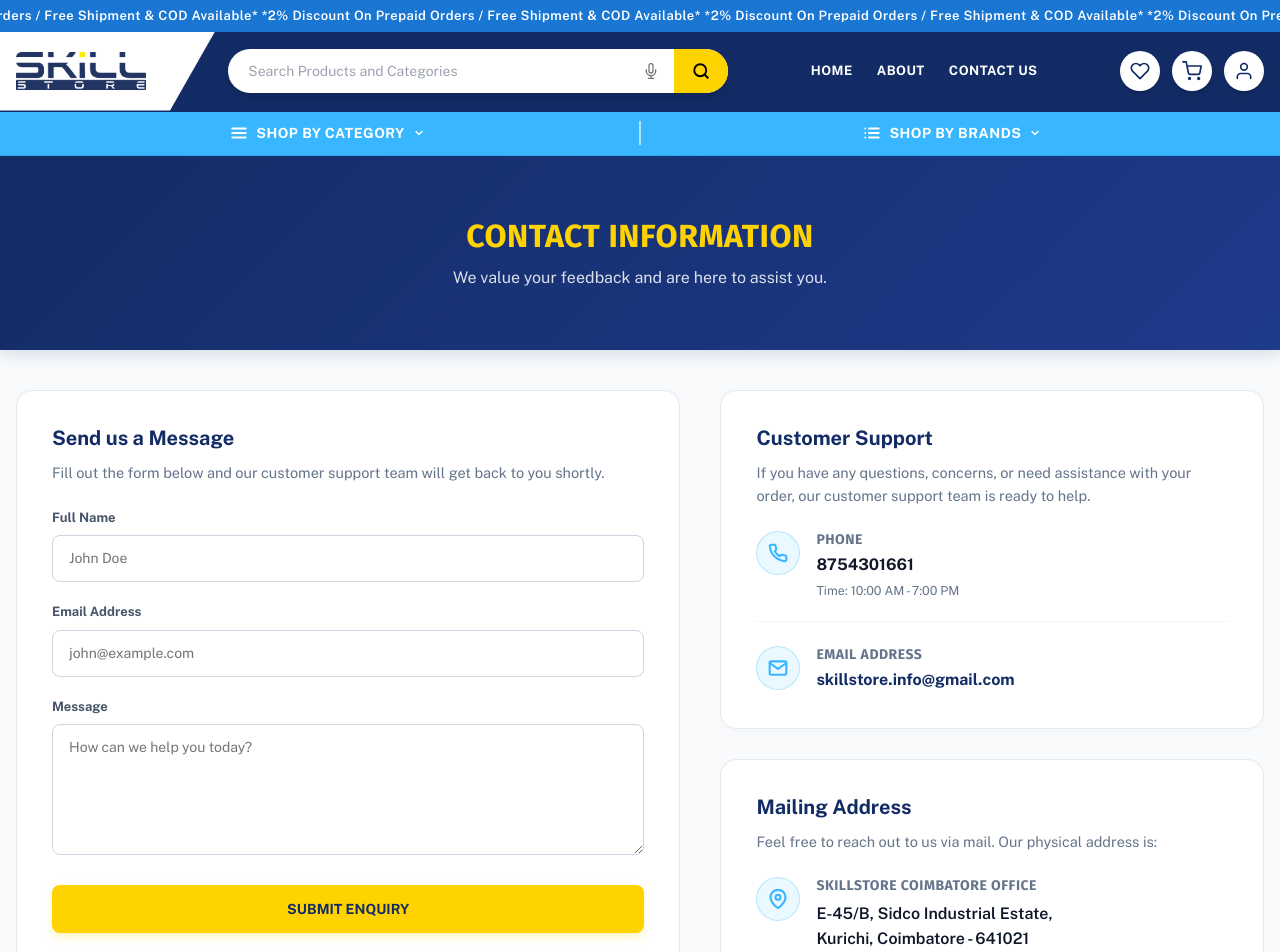
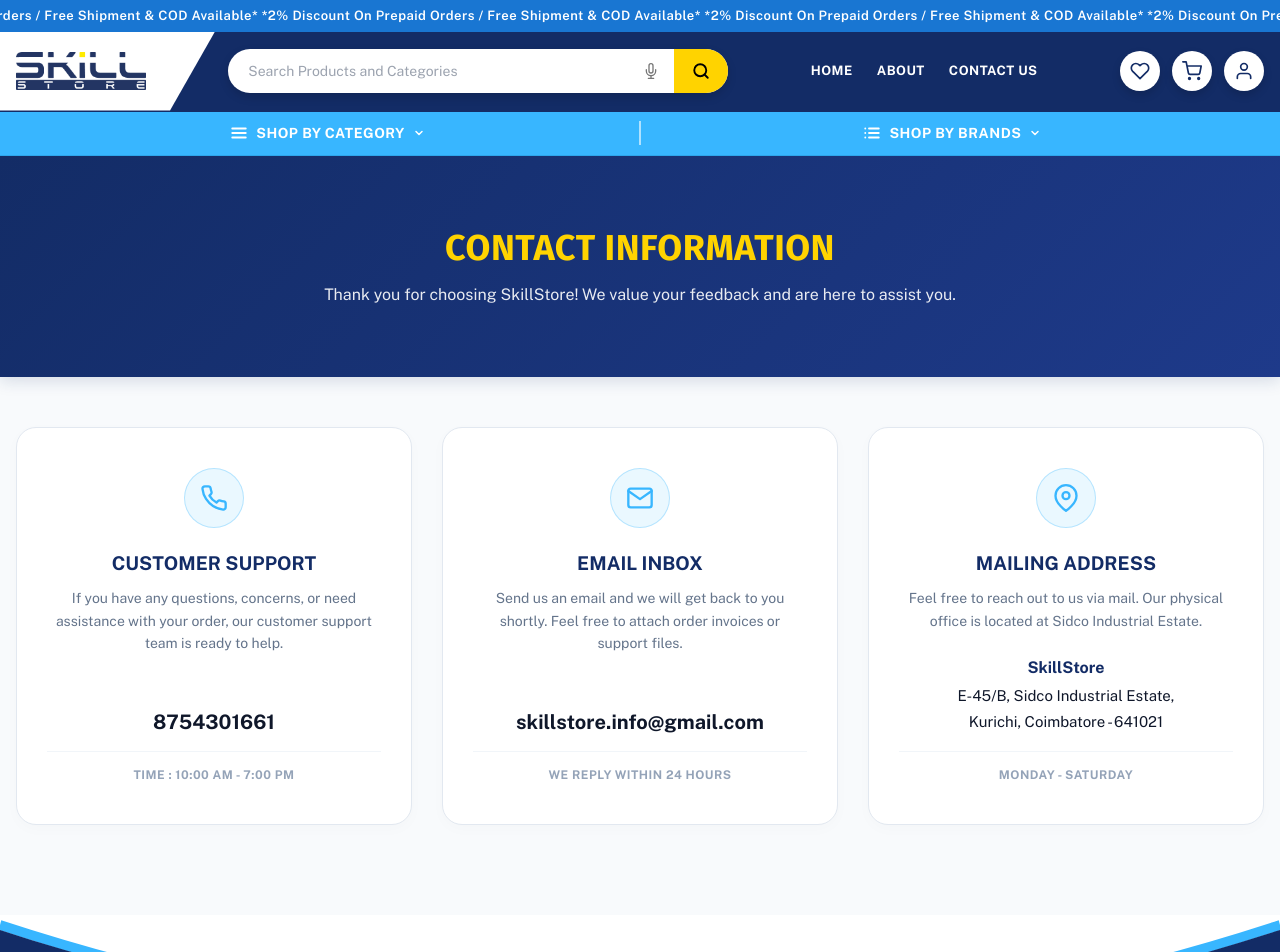
Before and after one commit to Arnav-Sharma437/Skill-store, a Next.js app: page /contact in a window 1280 px wide. Shown: the top 952 px of the page. Built offline with nearby package versions, Linux system fonts and the light colour scheme.

Commit message:
feat: redesign contact page to 3-column info card layout and remove contact form

```diff
--- a/src/app/contact/ContactPage.module.css
+++ b/src/app/contact/ContactPage.module.css
@@ -1,6 +1,6 @@
 .main {
   background: #f8fafc;
-  padding-bottom: 80px;
+  padding-bottom: 90px;
   font-family: var(--font-sans);
 }
 
@@ -8,169 +8,61 @@
 .bannerHeader {
   background: linear-gradient(135deg, #132c66 0%, #1e3a8a 100%);
   color: #ffffff;
-  padding: 60px 0;
+  padding: 70px 0;
   text-align: center;
   box-shadow: 0 4px 15px rgba(19, 44, 102, 0.15);
-  margin-bottom: 40px;
+  margin-bottom: 50px;
 }
 
 .bannerTitle {
   font-family: var(--font-accent);
   font-weight: 900;
-  font-size: 32px;
+  font-size: 36px;
   color: #ffd300;
   letter-spacing: 0.5px;
-  margin: 0 0 10px 0;
+  margin: 0 0 12px 0;
   text-transform: uppercase;
 }
 
 .bannerSubtitle {
   font-size: 16px;
-  opacity: 0.85;
+  opacity: 0.9;
   margin: 0;
+  max-width: 650px;
+  margin-left: auto;
+  margin-right: auto;
+  line-height: 1.5;
 }
 
-/* Contact Layout Grid */
-.contactLayout {
+/* Contact Grid */
+.contactGrid {
   display: grid;
-  grid-template-columns: 1.1fr 0.9fr;
-  gap: 40px;
-  align-items: start;
+  grid-template-columns: repeat(3, 1fr);
+  gap: 30px;
+  align-items: stretch;
 }
 
-.formCard, .detailsCard {
+.infoCard {
   background: #ffffff;
   border: 1px solid #e2e8f0;
-  border-radius: 16px;
-  padding: 35px;
+  border-radius: 20px;
+  padding: 40px 30px;
+  text-align: center;
   box-shadow: 0 4px 15px rgba(0, 0, 0, 0.02);
+  display: flex;
+  flex-direction: column;
+  align-items: center;
+  transition: transform var(--transition-fast) ease, box-shadow var(--transition-fast) ease;
 }
 
-.formCard h2, .detailsCard h2 {
-  font-family: var(--font-sans);
-  font-weight: 800;
-  font-size: 20px;
-  color: #132c66;
-  margin: 0 0 10px 0;
+.infoCard:hover {
+  transform: translateY(-4px);
+  box-shadow: 0 10px 25px rgba(19, 44, 102, 0.05);
 }
 
-.formCard p, .detailsCard p {
-  font-size: 14.5px;
-  color: #64748b;
-  line-height: 1.6;
-  margin: 0 0 24px 0;
-}
-
-/* Contact Form */
-.form {
-  display: flex;
-  flex-direction: column;
-  gap: 20px;
-}
-
-.inputGroup {
-  display: flex;
-  flex-direction: column;
-  gap: 8px;
-}
-
-.inputGroup label {
-  font-size: 13px;
-  font-weight: 700;
-  color: #475569;
-}
-
-.inputGroup input, .inputGroup textarea {
-  border: 1.5px solid #cbd5e1;
-  border-radius: 8px;
-  padding: 12px 16px;
-  font-family: var(--font-sans);
-  font-size: 14px;
-  outline: none;
-  background: #ffffff;
-  transition: border-color var(--transition-fast) ease;
-}
-
-.inputGroup input:focus, .inputGroup textarea:focus {
-  border-color: #38b6ff;
-}
-
-.submitBtn {
-  height: 48px;
-  background: #ffd300;
-  border: none;
-  border-radius: 8px;
-  color: #132c66;
-  font-weight: 800;
-  font-size: 14px;
-  cursor: pointer;
-  transition: all var(--transition-fast) ease;
-  box-shadow: 0 4px 10px rgba(253, 211, 0, 0.25);
-  margin-top: 10px;
-}
-
-.submitBtn:hover {
-  background: #e6be00;
-  transform: translateY(-1px);
-}
-
-.submitBtn:disabled {
-  background: #cbd5e1;
-  color: #64748b;
-  cursor: not-allowed;
-  transform: none;
-  box-shadow: none;
-}
-
-/* Alerts */
-.successAlert {
-  background: #d1fae5;
-  border: 1px solid #10b981;
-  color: #065f46;
-  border-radius: 8px;
-  padding: 14px 18px;
-  font-size: 14px;
-  line-height: 1.45;
-}
-
-.errorAlert {
-  background: #fee2e2;
-  border: 1px solid #ef4444;
-  color: #991b1b;
-  border-radius: 8px;
-  padding: 14px 18px;
-  font-size: 14px;
-}
-
-/* Details Column */
-.detailsColumn {
-  display: flex;
-  flex-direction: column;
-  gap: 30px;
-}
-
-.infoList {
-  display: flex;
-  flex-direction: column;
-  gap: 24px;
-}
-
-.infoItem {
-  display: flex;
-  align-items: flex-start;
-  gap: 16px;
-  border-bottom: 1px solid #f1f5f9;
-  padding-bottom: 20px;
-}
-
-.infoItem:last-child {
-  border-bottom: none;
-  padding-bottom: 0;
-}
-
-.iconCircle {
-  width: 44px;
-  height: 44px;
+.iconWrapper {
+  width: 60px;
+  height: 60px;
   border-radius: 50%;
   background: rgba(56, 182, 255, 0.1);
   border: 1.5px solid rgba(56, 182, 255, 0.3);
@@ -178,75 +70,95 @@
   align-items: center;
   justify-content: center;
   color: #38b6ff;
-  flex-shrink: 0;
+  margin-bottom: 24px;
 }
 
-.infoMeta {
+.infoCard h2 {
+  font-family: var(--font-sans);
+  font-weight: 800;
+  font-size: 19px;
+  color: #132c66;
+  margin: 0 0 12px 0;
+  text-transform: uppercase;
+}
+
+.cardDesc {
+  font-size: 14px;
+  color: #64748b;
+  line-height: 1.6;
+  margin: 0 0 24px 0;
+  flex-grow: 1;
+}
+
+.cardValue {
+  font-size: 20px;
+  font-weight: 850;
+  color: #0f172a;
+  margin-bottom: 14px;
+}
+
+.cardValue a {
+  color: #0f172a;
+  text-decoration: none;
+  transition: color 0.2s ease;
+}
+
+.cardValue a:hover {
+  color: #38b6ff;
+}
+
+.addressBox {
   display: flex;
   flex-direction: column;
   gap: 4px;
+  margin-bottom: 18px;
+  font-size: 15px;
+  color: #0f172a;
+  line-height: 1.45;
 }
 
-.infoMeta h3 {
-  font-size: 14px;
+.addressBox strong {
+  font-weight: 800;
+  color: #132c66;
+  font-size: 16px;
+  margin-bottom: 2px;
+}
+
+.cardNote {
+  font-size: 12px;
   font-weight: 750;
-  color: #64748b;
-  margin: 0;
+  color: #94a3b8;
   text-transform: uppercase;
   letter-spacing: 0.5px;
-}
-
-.infoMeta p {
-  font-size: 16px;
-  color: #0f172a;
-  margin: 0;
-}
-
-.infoMeta p strong {
-  font-weight: 750;
-}
-
-.infoMeta p a {
-  color: #132c66;
-  text-decoration: none;
-  transition: color 0.2s;
-}
-
-.infoMeta p a:hover {
-  color: #38b6ff;
-}
-
-.infoMeta span {
-  font-size: 12.5px;
-  color: #64748b;
-}
-
-.addressText {
-  font-size: 15px;
-  color: #0f172a !important;
-  line-height: 1.5;
-  font-weight: 600;
-  margin-top: 2px !important;
+  border-top: 1px solid #f1f5f9;
+  width: 100%;
+  padding-top: 14px;
 }
 
 /* Responsiveness */
 @media (max-width: 1024px) {
-  .contactLayout {
-    grid-template-columns: 1fr;
+  .contactGrid {
+    grid-template-columns: repeat(2, 1fr);
   }
 }
 
 @media (max-width: 768px) {
   .bannerHeader {
-    padding: 40px 0;
+    padding: 50px 0;
+    margin-bottom: 30px;
   }
   .bannerTitle {
-    font-size: 24px;
+    font-size: 28px;
   }
   .bannerSubtitle {
     font-size: 14px;
+    padding: 0 10px;
   }
-  .formCard, .detailsCard {
-    padding: 24px 20px;
+  .contactGrid {
+    grid-template-columns: 1fr;
+    gap: 20px;
+  }
+  .infoCard {
+    padding: 30px 20px;
   }
 }
--- a/src/app/contact/page.tsx
+++ b/src/app/contact/page.tsx
@@ -1,176 +1,84 @@
 "use client";
 
-import React, { useState } from "react";
+import React from "react";
 import Header from "@/components/home/Header";
 import Footer from "@/components/home/Footer";
 import AnnouncementBar from "@/components/home/AnnouncementBar";
 import styles from "./ContactPage.module.css";
 
 export default function ContactPage() {
-  const [formData, setFormData] = useState({
-    name: "",
-    email: "",
-    message: "",
-  });
-  const [loading, setLoading] = useState(false);
-  const [success, setSuccess] = useState(false);
-  const [error, setError] = useState("");
-
-  const handleSubmit = async (e: React.FormEvent) => {
-    e.preventDefault();
-    setLoading(true);
-    setSuccess(false);
-    setError("");
-
-    try {
-      const res = await fetch("/api/admin/enquiries", {
-        method: "POST",
-        headers: { "Content-Type": "application/json" },
-        body: JSON.stringify(formData),
-      });
-      const json = await res.json();
-      if (json.success) {
-        setSuccess(true);
-        setFormData({ name: "", email: "", message: "" });
-      } else {
-        setError(json.error || "Failed to submit enquiry. Please try again.");
-      }
-    } catch {
-      setError("Network error. Please try again.");
-    } finally {
-      setLoading(false);
-    }
-  };
-
   return (
     <>
       <AnnouncementBar />
       <Header />
 
       <main className={styles.main}>
-        {/* Banner header */}
+        {/* Banner Header */}
         <div className={styles.bannerHeader}>
           <div className="container">
-            <h1 className={styles.bannerTitle}>CONTACT INFORMATION</h1>
-            <p className={styles.bannerSubtitle}>We value your feedback and are here to assist you.</p>
+            <h1 className={styles.bannerTitle}>Contact Information</h1>
+            <p className={styles.bannerSubtitle}>
+              Thank you for choosing SkillStore! We value your feedback and are here to assist you.
+            </p>
           </div>
         </div>
 
+        {/* 3-Column Info Cards Grid */}
         <div className="container">
-          <div className={styles.contactLayout}>
-            {/* Left: Contact Form */}
-            <div className={styles.formCard}>
-              <h2>Send us a Message</h2>
-              <p>Fill out the form below and our customer support team will get back to you shortly.</p>
-
-              <form onSubmit={handleSubmit} className={styles.form}>
-                {success && (
-                  <div className={styles.successAlert}>
-                    <strong>Thank you!</strong> Your message has been sent successfully. We will contact you soon.
-                  </div>
-                )}
-                {error && <div className={styles.errorAlert}>{error}</div>}
-
-                <div className={styles.inputGroup}>
-                  <label htmlFor="form-name">Full Name</label>
-                  <input
-                    id="form-name"
-                    type="text"
-                    placeholder="John Doe"
-                    value={formData.name}
-                    onChange={(e) => setFormData({ ...formData, name: e.target.value })}
-                    required
-                  />
-                </div>
-
-                <div className={styles.inputGroup}>
-                  <label htmlFor="form-email">Email Address</label>
-                  <input
-                    id="form-email"
-                    type="email"
-                    placeholder="john@example.com"
-                    value={formData.email}
-                    onChange={(e) => setFormData({ ...formData, email: e.target.value })}
-                    required
-                  />
-                </div>
-
-                <div className={styles.inputGroup}>
-                  <label htmlFor="form-msg">Message</label>
-                  <textarea
-                    id="form-msg"
-                    rows={5}
-                    placeholder="How can we help you today?"
-                    value={formData.message}
-                    onChange={(e) => setFormData({ ...formData, message: e.target.value })}
-                    required
-                  ></textarea>
-                </div>
-
-                <button type="submit" disabled={loading} className={styles.submitBtn}>
-                  {loading ? "SENDING MESSAGE..." : "SUBMIT ENQUIRY"}
-                </button>
-              </form>
-            </div>
-
-            {/* Right: Contact details */}
-            <div className={styles.detailsColumn}>
-              <div className={styles.detailsCard}>
-                <h2>Customer Support</h2>
-                <p>If you have any questions, concerns, or need assistance with your order, our customer support team is ready to help.</p>
-
-                <div className={styles.infoList}>
-                  {/* Phone Item */}
-                  <div className={styles.infoItem}>
-                    <div className={styles.iconCircle}>
-                      <svg width="20" height="20" viewBox="0 0 24 24" fill="none" stroke="currentColor" strokeWidth="2.5" strokeLinecap="round" strokeLinejoin="round">
+          <div className={styles.contactGrid}>
+            {/* Card 1: Call Us */}
+            <div className={styles.infoCard}>
+              <div className={styles.iconWrapper}>
+                <svg width="28" height="28" viewBox="0 0 24 24" fill="none" stroke="currentColor" strokeWidth="2" strokeLinecap="round" strokeLinejoin="round">
                   <path d="M22 16.92v3a2 2 0 0 1-2.18 2 19.79 19.79 0 0 1-8.63-3.07 19.5 19.5 0 0 1-6-6 19.79 19.79 0 0 1-3.07-8.67A2 2 0 0 1 4.11 2h3a2 2 0 0 1 2 1.72 12.84 12.84 0 0 0 .7 2.81 2 2 0 0 1-.45 2.11L8.09 9.91a16 16 0 0 0 6 6l1.27-1.27a2 2 0 0 1 2.11-.45 12.84 12.84 0 0 0 2.81.7A2 2 0 0 1 22 16.92z"></path>
                 </svg>
               </div>
-                    <div className={styles.infoMeta}>
-                      <h3>Phone</h3>
-                      <p><strong>8754301661</strong></p>
-                      <span>Time: 10:00 AM - 7:00 PM</span>
+              <h2>Customer Support</h2>
+              <p className={styles.cardDesc}>
+                If you have any questions, concerns, or need assistance with your order, our customer support team is ready to help.
+              </p>
+              <div className={styles.cardValue}>
+                <a href="tel:8754301661">8754301661</a>
               </div>
+              <span className={styles.cardNote}>Time : 10:00 AM - 7:00 PM</span>
             </div>
 
-                  {/* Email Item */}
-                  <div className={styles.infoItem}>
-                    <div className={styles.iconCircle}>
-                      <svg width="20" height="20" viewBox="0 0 24 24" fill="none" stroke="currentColor" strokeWidth="2.5" strokeLinecap="round" strokeLinejoin="round">
+            {/* Card 2: Email Us */}
+            <div className={styles.infoCard}>
+              <div className={styles.iconWrapper}>
+                <svg width="28" height="28" viewBox="0 0 24 24" fill="none" stroke="currentColor" strokeWidth="2" strokeLinecap="round" strokeLinejoin="round">
                   <path d="M4 4h16c1.1 0 2 .9 2 2v12c0 1.1-.9 2-2 2H4c-1.1 0-2-.9-2-2V6c0-1.1.9-2 2-2z"></path>
                   <polyline points="22,6 12,13 2,6"></polyline>
                 </svg>
               </div>
-                    <div className={styles.infoMeta}>
-                      <h3>Email Address</h3>
-                      <p><a href="mailto:skillstore.info@gmail.com"><strong>skillstore.info@gmail.com</strong></a></p>
+              <h2>Email Inbox</h2>
+              <p className={styles.cardDesc}>
+                Send us an email and we will get back to you shortly. Feel free to attach order invoices or support files.
+              </p>
+              <div className={styles.cardValue}>
+                <a href="mailto:skillstore.info@gmail.com">skillstore.info@gmail.com</a>
               </div>
-                  </div>
-                </div>
+              <span className={styles.cardNote}>We reply within 24 hours</span>
             </div>
 
-              {/* Address Card */}
-              <div className={styles.detailsCard}>
-                <h2>Mailing Address</h2>
-                <p>Feel free to reach out to us via mail. Our physical address is:</p>
-
-                <div className={styles.infoItem} style={{ border: "none", padding: 0 }}>
-                  <div className={styles.iconCircle}>
-                    <svg width="20" height="20" viewBox="0 0 24 24" fill="none" stroke="currentColor" strokeWidth="2.5" strokeLinecap="round" strokeLinejoin="round">
+            {/* Card 3: Visit Us */}
+            <div className={styles.infoCard}>
+              <div className={styles.iconWrapper}>
+                <svg width="28" height="28" viewBox="0 0 24 24" fill="none" stroke="currentColor" strokeWidth="2" strokeLinecap="round" strokeLinejoin="round">
                   <path d="M21 10c0 7-9 13-9 13s-9-6-9-13a9 9 0 0 1 18 0z"></path>
                   <circle cx="12" cy="10" r="3"></circle>
                 </svg>
               </div>
-                  <div className={styles.infoMeta}>
-                    <h3>SkillStore Coimbatore Office</h3>
-                    <p className={styles.addressText}>
-                      E-45/B, Sidco Industrial Estate,<br />
-                      Kurichi, Coimbatore - 641021
+              <h2>Mailing Address</h2>
+              <p className={styles.cardDesc}>
+                Feel free to reach out to us via mail. Our physical office is located at Sidco Industrial Estate.
               </p>
+              <div className={styles.addressBox}>
+                <strong>SkillStore</strong>
+                <span>E-45/B, Sidco Industrial Estate,</span>
+                <span>Kurichi, Coimbatore - 641021</span>
               </div>
-                </div>
-              </div>
+              <span className={styles.cardNote}>Monday - Saturday</span>
             </div>
           </div>
         </div>
```
Lines whose indentation alone changed are shown as unchanged.
